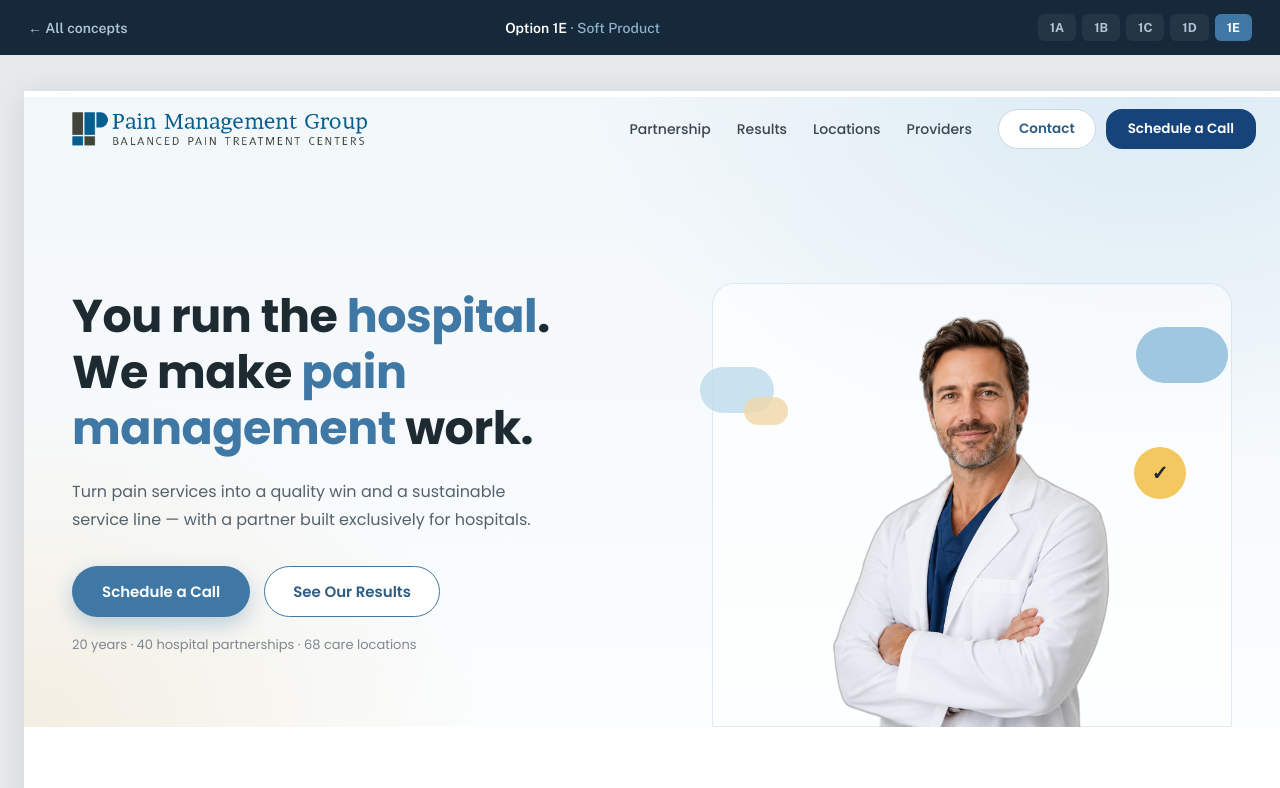
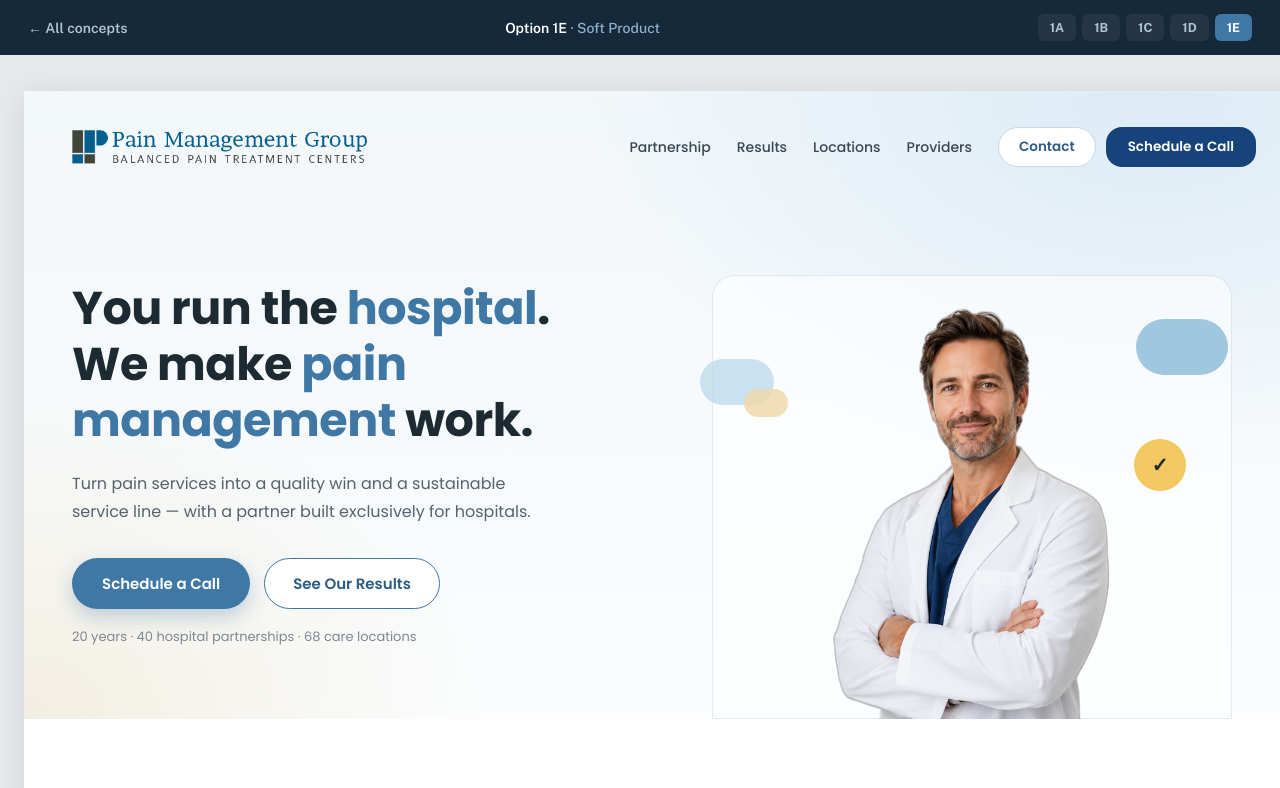
Before and after one commit to clembrands/concept-pain-management-group, a plain HTML site: page option-1e.html in a window 1280 px wide. Shown: the top 788 px of the page. Drawn offline with nearby package versions, Linux system fonts and the light colour scheme.

Commit message:
Remove white seam above 1E header, add breathing room
Merges the header and hero-gradient sections into one container so
the gradient background runs flush to the very top instead of relying
on a negative-margin overlap trick (which left a sliver of the white
design-root background visible above the nav). Adds top padding to
the header row so the logo/nav sit a bit further from the edge.

Co-Authored-By: Claude Sonnet 5 <noreply@anthropic.com>

```diff
--- a/option-1e.html
+++ b/option-1e.html
@@ -29,7 +29,8 @@
 </div>
 <div class="wrap">
 <div class="design-root" style="width:1280px;margin:0 auto;box-shadow:0 4px 30px rgba(0,0,0,.1);font-family:'Poppins',sans-serif;color:#1E2A32;background:#fff">
-  <div style="display:flex;align-items:center;justify-content:space-between;padding:18px 48px;background:transparent;position:relative;z-index:2">
+  <div style="background:radial-gradient(80% 110% at 88% 0%,#DCEBF5 0%,rgba(220,235,245,0) 55%),radial-gradient(60% 90% at 0% 100%,#F3EEE2 0%,rgba(243,238,226,0) 60%),linear-gradient(180deg,#F2F7FA,#FBFDFE)">
+    <div style="display:flex;align-items:center;justify-content:space-between;padding:36px 48px 0">
       <img src="assets/pmg-logo.png" alt="Pain Management Group" style="height:34px;display:block">
       <div style="display:flex;align-items:center;gap:26px;font-size:14px;font-weight:500;color:#3a4650">
         <span>Partnership</span><span>Results</span><span>Locations</span><span>Providers</span>
@@ -39,7 +40,7 @@
         </span>
       </div>
     </div>
-  <div style="margin-top:-70px;background:radial-gradient(80% 110% at 88% 0%,#DCEBF5 0%,rgba(220,235,245,0) 55%),radial-gradient(60% 90% at 0% 100%,#F3EEE2 0%,rgba(243,238,226,0) 60%),linear-gradient(180deg,#F2F7FA,#FBFDFE);display:grid;grid-template-columns:1.02fr .98fr;gap:24px;align-items:end;padding:150px 48px 0 48px">
+    <div style="display:grid;grid-template-columns:1.02fr .98fr;gap:24px;align-items:end;padding:72px 48px 0 48px">
     <div style="padding-bottom:72px">
       <div style="font-size:46px;line-height:1.22;font-weight:700;letter-spacing:-0.01em;margin-bottom:22px">You run the <span style="color:#3F78A5">hospital</span>.<br>We make <span style="color:#3F78A5">pain management</span> work.</div>
       <div style="font-size:16px;line-height:1.75;color:#55626d;max-width:470px;margin-bottom:32px">Turn pain services into a quality win and a sustainable service line — with a partner built exclusively for hospitals.</div>
@@ -56,6 +57,7 @@
       <div style="position:absolute;right:28px;top:80px;width:92px;height:56px;border-radius:999px;background:#9FC7DF"></div>
       <div style="position:absolute;right:70px;top:200px;width:52px;height:52px;border-radius:50%;background:#F4C860;display:flex;align-items:center;justify-content:center;font-weight:700;color:#1E2A32;font-size:20px">✓</div>
       <div style="position:absolute;inset:60px 48px 0"><img src="assets/1ehero.png" alt="PMG physician" style="width:100%;height:100%;object-fit:contain;object-position:bottom center;display:block"></div>
+    </div>
     </div>
   </div>
   <div style="padding:72px 48px 24px;text-align:center">
```
Lines whose indentation alone changed are shown as unchanged.
